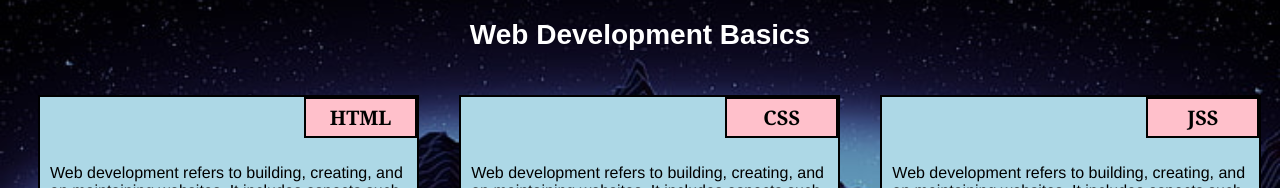
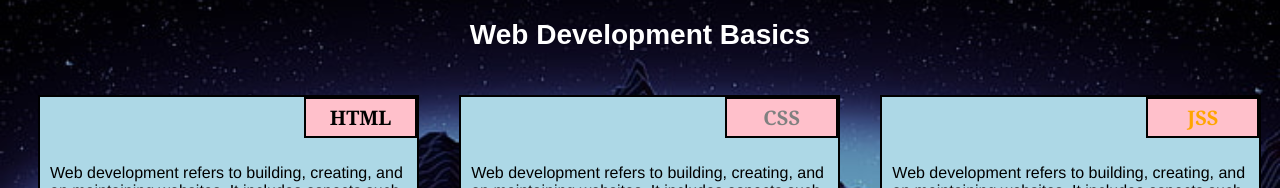
Before and after one commit to Nupur001/Module2_Solution, a plain HTML site: page index.html in a window 1280 px wide. Shown: the top 188 px of the page. Drawn offline with Linux system fonts and the light colour scheme.

Commit message:
Update styles.css

```diff
--- a/css/styles.css
+++ b/css/styles.css
@@ -86,3 +86,5 @@ p{
 	padding-top: 5px;
 	padding-bottom: 5px;
 }
+.CSS1{ color: gray;}
+.JSS1{color:orange;}
```
